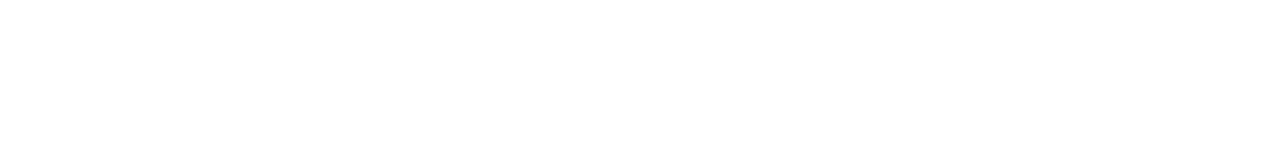
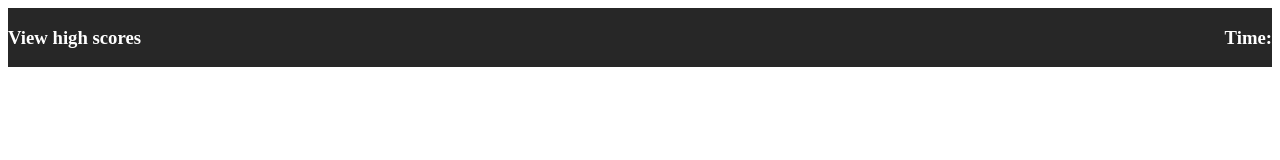
Before and after one commit to BrettMiller47/coding-assessment, a plain HTML site: page index.html in a window 1280 px wide. Drawn offline with nearby package versions, Linux system fonts and the light colour scheme.

Commit message:
added header and header css for class=flex-row.  Also added a {} css

```diff
--- a/assets/css/style.css
+++ b/assets/css/style.css
@@ -0,0 +1,19 @@
+:root {
+    --light: white;
+    --dark: #272727;
+    --highlight: dodgerblue;
+}
+
+a {
+    text-decoration: none;
+    color: var(--light);
+}
+
+.flex-row {
+    display: flex;
+    flex-direction: row;
+    justify-content: space-between;
+    background: var(--dark);
+    color: var(--light);
+    text-decoration: none;
+}
--- a/index.html
+++ b/index.html
@@ -8,7 +8,12 @@
     <title>Coding Assessment</title>
 </head>
 <body>
-
+    <header class="flex-row">
+        <h3>
+            <a href="">View high scores</a>
+        </h3>
+        <h3 id="#time">Time: </h3>
+    </header>
 </body>
 <script src="https://code.jquery.com/jquery-3.5.1.min.js"></script>
 <script type="text/javascript" src="./assets/js/script.js"></script>
```
